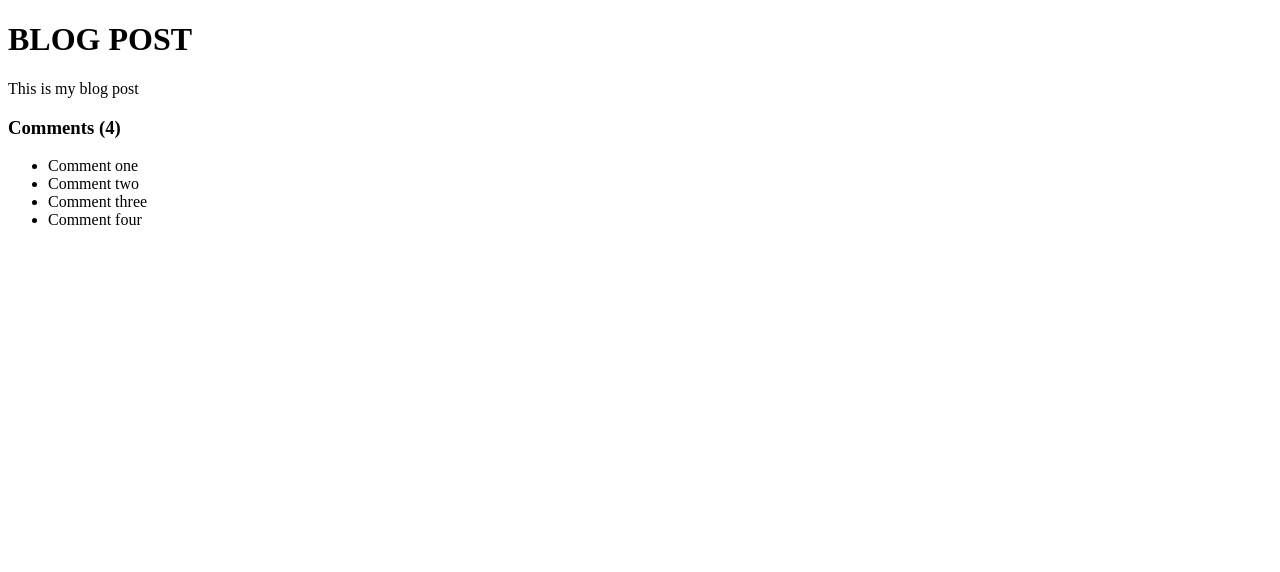
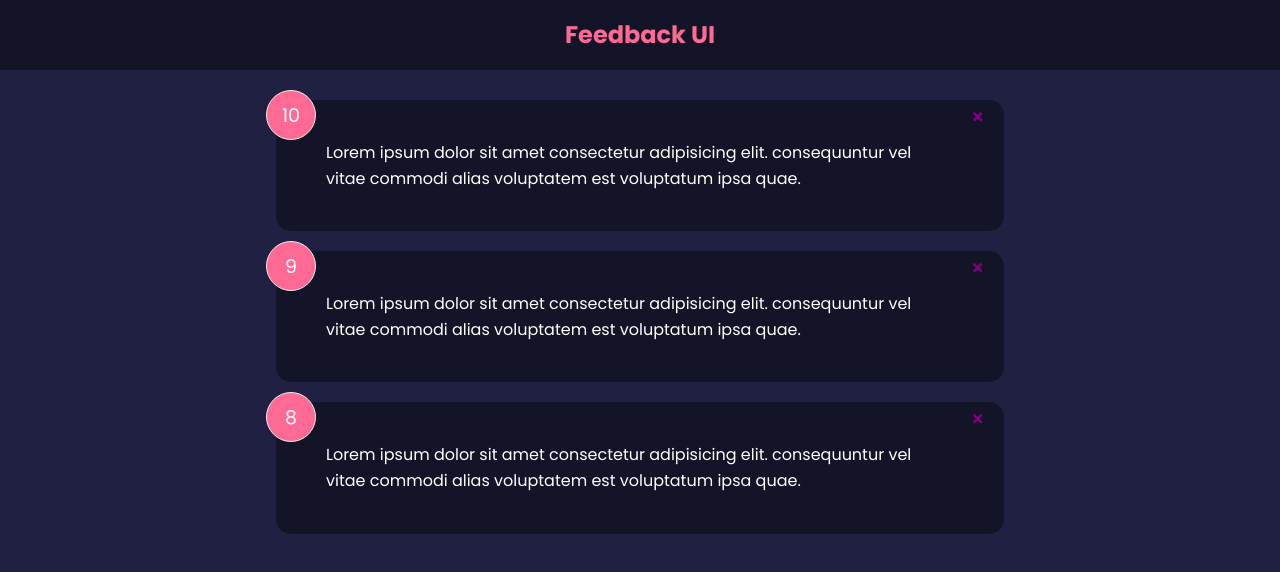
Before and after one commit to hyc0812/deploy-feedback-app, a React (Create React App) app: page / in a window 1280 px wide. Shown: the top 572 px of the page. Built offline with nearby package versions, Linux system fonts and the light colour scheme.

Commit message:
update to 16

```diff
--- a/package.json
+++ b/package.json
@@ -8,6 +8,7 @@
     "@testing-library/user-event": "^13.5.0",
     "react": "^18.2.0",
     "react-dom": "^18.2.0",
+    "react-icons": "^4.4.0",
     "react-scripts": "5.0.1",
     "web-vitals": "^2.1.4"
   },
--- a/src/App.js
+++ b/src/App.js
@@ -1,29 +1,24 @@
+import { useState } from "react";
+import Header from "./components/Header";
+import FeedbackList from "./components/FeedbackList";
+import FeedbackData from "./data/FeedbackData";
+
 function App() {
-    const title = 'Blog Post'
-    const body  = 'This is my blog post'
-    const comments = [
-        {id: 1, text:'Comment one'},
-        {id: 2, text:'Comment two'},
-        {id: 3, text:'Comment three'},
-        {id: 4, text:'Comment four'},
+  const [feedback, setFeedback] = useState(FeedbackData);
+  const deleteFeedback = (id) => {
+    if (window.confirm("Are you sure you want to delete?")) {
+      setFeedback(feedback.filter((item) => item.id !== id));
+    }
+  };
+  return (
+    <>
+      <Header />
 
-
-    ]
-
-    return (
-        <div className="container">
-            <h1>{title.toUpperCase()}</h1>
-            <p>{body}</p>
-            <div className="comments">
-                <h3>Comments ({comments.length})</h3>
-                <ul>
-                    {comments.map((comment,index) => (
-                        <li key={index}>{comment.text}</li>
-                    ))}
-                </ul>
-            </div>
-        </div>
-    )
+      <div className="container">
+        <FeedbackList feedback={feedback} handleDelete={deleteFeedback} />
+      </div>
+    </>
+  );
 }
 
-export default App
+export default App;
--- /dev/null
+++ b/src/components/FeedbackItem.jsx
@@ -0,0 +1,21 @@
+import {FaTimes} from 'react-icons/fa'
+import PropTypes from 'prop-types'
+import Card from "./shared/Card"
+
+function FeedbackItem({item, handleDelete}) {
+
+  return (
+    <Card>
+      <div className="num-display">{item.rating}</div>
+      <button onClick={() => handleDelete(item.id)} className="close">
+        <FaTimes  color='purple'/>
+      </button>
+      <div className="text-display">{item.text}</div>
+    </Card>
+  )
+}
+
+FeedbackItem.propTypes = {
+  item: PropTypes.object.isRequired,
+}
+export default FeedbackItem
--- /dev/null
+++ b/src/components/FeedbackList.js
@@ -0,0 +1,27 @@
+import PropTypes from "prop-types";
+import FeedbackItem from "./FeedbackItem";
+
+function FeedbackList({ feedback, handleDelete }) {
+  if (!feedback || feedback.length === 0) {
+    return <p>No Feedback Yet</p>;
+  }
+  return (
+    <div className="feedback-list">
+      {feedback.map((item) => (
+        <FeedbackItem key={item.id} item={item} handleDelete={handleDelete} />
+      ))}
+    </div>
+  );
+}
+
+FeedbackList.propTypes = {
+  feedback: PropTypes.arrayOf(
+    PropTypes.shape({
+      id: PropTypes.number.isRequired,
+      text: PropTypes.string.isRequired,
+      rating: PropTypes.number.isRequired,
+    })
+  ),
+};
+
+export default FeedbackList;
--- /dev/null
+++ b/src/components/Header.jsx
@@ -0,0 +1,30 @@
+import PropTypes from 'prop-types';
+
+function Header({ text, bgColor, textColor }) {
+    const headerStyle = {
+        backgroundColor: bgColor,
+        color: textColor,
+    }
+  return (
+    <header style={headerStyle}>
+        <div className="container">
+            <h2>{text}</h2>
+        </div>
+    </header>
+  )
+}
+
+Header.defaultProps = {
+    text: "Feedback UI",
+    bgColor: 'rgba(0,0,0,0.4)',
+    textColor: '#ff6a95',
+}
+
+
+Header.propTypes = {
+    text: PropTypes.string,
+    bgColor: PropTypes.string,
+    textColor: PropTypes.string,
+}
+
+export default Header
--- /dev/null
+++ b/src/components/shared/Card.jsx
@@ -0,0 +1,61 @@
+// import PropTypes from 'prop-types'
+
+// function Card({children, reverse}) {
+//   return (
+//     <div className={`card ${reverse && 'reverse'}`}>
+//       {children}
+//     </div>
+//   )
+
+//     // return (
+//     //     <div className="card"
+//     //         style={{
+//     //             backgroundColor: reverse ? 'rgba(0,0,0,0.4)' : '#fff',
+//     //             color: reverse ? '#fff' : '#000',
+//     //         }}
+//     //     >
+//     //     {children}
+//     //     </div>
+//     // )
+// }
+// Card.defaultProps = {
+//     reverse: false,
+//   }
+
+// Card.propTypes = {
+//     children: PropTypes.node.isRequired,
+//     reverse: PropTypes.bool,
+// }
+
+// export default Card
+
+
+
+import PropTypes from 'prop-types'
+
+function Card({ children, reverse }) {
+  // return <div className={`card ${reverse && 'reverse'}`}>{children}</div>
+
+  return (
+    <div
+      className='card'
+      style={{
+        backgroundColor: reverse ? 'rgba(0,0,0,0.4)' : '#fff',
+        color: reverse ? '#fff' : '#000',
+      }}
+    >
+      {children}
+    </div>
+  )
+}
+
+Card.defaultProps = {
+  reverse: true,
+}
+
+Card.propTypes = {
+  children: PropTypes.node.isRequired,
+  reverse: PropTypes.bool,
+}
+
+export default Card
--- /dev/null
+++ b/src/data/FeedbackData.js
@@ -0,0 +1,18 @@
+const FeedbackData = [
+  {
+    id: 1,
+    rating: 10,
+    text: "Lorem ipsum dolor sit amet consectetur adipisicing elit. consequuntur vel vitae commodi alias voluptatem est voluptatum ipsa quae.",
+  },
+  {
+    id: 2,
+    rating: 9,
+    text: "Lorem ipsum dolor sit amet consectetur adipisicing elit. consequuntur vel vitae commodi alias voluptatem est voluptatum ipsa quae.",
+  },
+  {
+    id: 3,
+    rating: 8,
+    text: "Lorem ipsum dolor sit amet consectetur adipisicing elit. consequuntur vel vitae commodi alias voluptatem est voluptatum ipsa quae.",
+  },
+];
+export default FeedbackData;
--- a/src/index.css
+++ b/src/index.css
@@ -1,3 +1,230 @@
+@import url('https://fonts.googleapis.com/css2?family=Poppins:wght@400;600;700&display=swap');
+
+* {
+  box-sizing: border-box;
+  margin: 0;
+  padding: 0;
+}
+
 body {
-    /* display: none; */
+  font-family: 'Poppins', sans-serif;
+  background-color: #202142;
+  color: #fff;
+  line-height: 1.6;
 }
+
+ul {
+  list-style: none;
+}
+
+.container {
+  max-width: 768px;
+  margin: auto;
+  padding: 0 20px;
+}
+
+header {
+  height: 70px;
+  width: 100%;
+  display: flex;
+  justify-content: space-between;
+  align-items: center;
+  margin-bottom: 30px;
+}
+
+.card {
+  background-color: #fff;
+  color: #333;
+  border-radius: 15px;
+  padding: 40px 50px;
+  margin: 20px 0;
+  position: relative;
+}
+
+.card.reverse {
+  background-color: rgba(0, 0, 0, 0.4);
+  color: #fff;
+}
+
+.card h2 {
+  font-size: 22px;
+  font-weight: 600;
+  text-align: center;
+}
+
+.rating {
+  display: flex;
+  align-items: center;
+  justify-content: space-around;
+  margin: 30px 0 40px;
+}
+
+.rating li,
+.num-display {
+  position: relative;
+  background: #f4f4f4;
+  width: 50px;
+  height: 50px;
+  padding: 10px;
+  text-align: center;
+  border-radius: 50%;
+  font-size: 19px;
+  border: 1px #eee solid;
+  transition: 0.3s;
+}
+
+.rating li label {
+  position: absolute;
+  top: 50%;
+  left: 50%;
+  width: 50px;
+  height: 50px;
+  padding: 10px;
+  border-radius: 50%;
+  transform: translate(-50%, -50%);
+  cursor: pointer;
+}
+
+.rating li:hover,
+.num-display {
+  background: #ff6a95;
+  color: #fff;
+}
+
+[type='radio'] {
+  opacity: 0;
+}
+
+[type='radio']:checked ~ label {
+  background: #ff6a95;
+  color: #fff;
+}
+
+.input-group {
+  display: flex;
+  flex-direction: row;
+  border: 1px solid #ccc;
+  padding: 8px 10px;
+  border-radius: 8px;
+}
+
+input {
+  flex-grow: 2;
+  border: none;
+  font-size: 16px;
+}
+
+input:focus {
+  outline: none;
+}
+
+.feedback-stats {
+  color: #fff;
+  display: flex;
+  justify-content: space-between;
+  align-items: center;
+}
+
+.num-display {
+  position: absolute;
+  top: -10px;
+  left: -10px;
+}
+
+.close,
+.edit {
+  position: absolute;
+  top: 10px;
+  right: 20px;
+  cursor: pointer;
+  background: none;
+  border: none;
+}
+
+.edit {
+  right: 40px;
+}
+
+.btn {
+  color: #fff;
+  border: 0;
+  border-radius: 8px;
+  color: #fff;
+  width: 100px;
+  height: 40px;
+  cursor: pointer;
+}
+
+.btn-primary {
+  background-color: #202142;
+}
+
+.btn-secondary {
+  background: #ff6a95;
+}
+
+.btn:hover {
+  transform: scale(0.98);
+  opacity: 0.9;
+}
+
+.btn:disabled {
+  background-color: #cccccc;
+  color: #333;
+  cursor: auto;
+}
+
+.btn:disabled:hover {
+  transform: scale(1);
+  opacity: 1;
+}
+
+.message {
+  padding-top: 10px;
+  text-align: center;
+  color: rebeccapurple;
+}
+
+/* FIX: Remove position: absolute to keep about icon at the bottom of the
+ * document */
+.about-link {
+  display: flex;
+  justify-content: flex-end;
+}
+
+/* FIX: Remove position: absolute to keep about icon at the bottom of the
+ * document */
+.about-link a {
+  color: #fff;
+  cursor: pointer;
+}
+
+.about-link a:hover {
+  color: #ff6a95;
+}
+
+.about h1 {
+  margin-bottom: 20px;
+}
+
+.about p {
+  margin: 10px 0;
+}
+
+@media (max-width: 600px) {
+  .rating li {
+    margin: 10px 3px;
+  }
+
+  .rating {
+    display: flex;
+    align-items: center;
+    justify-content: center;
+    flex-wrap: wrap;
+    margin: 30px 0 40px;
+  }
+
+  .input-group input {
+    width: 80%;
+  }
+}
```
Also changed, not shown: 1 other file (tests, documents, lock files or other folders).
